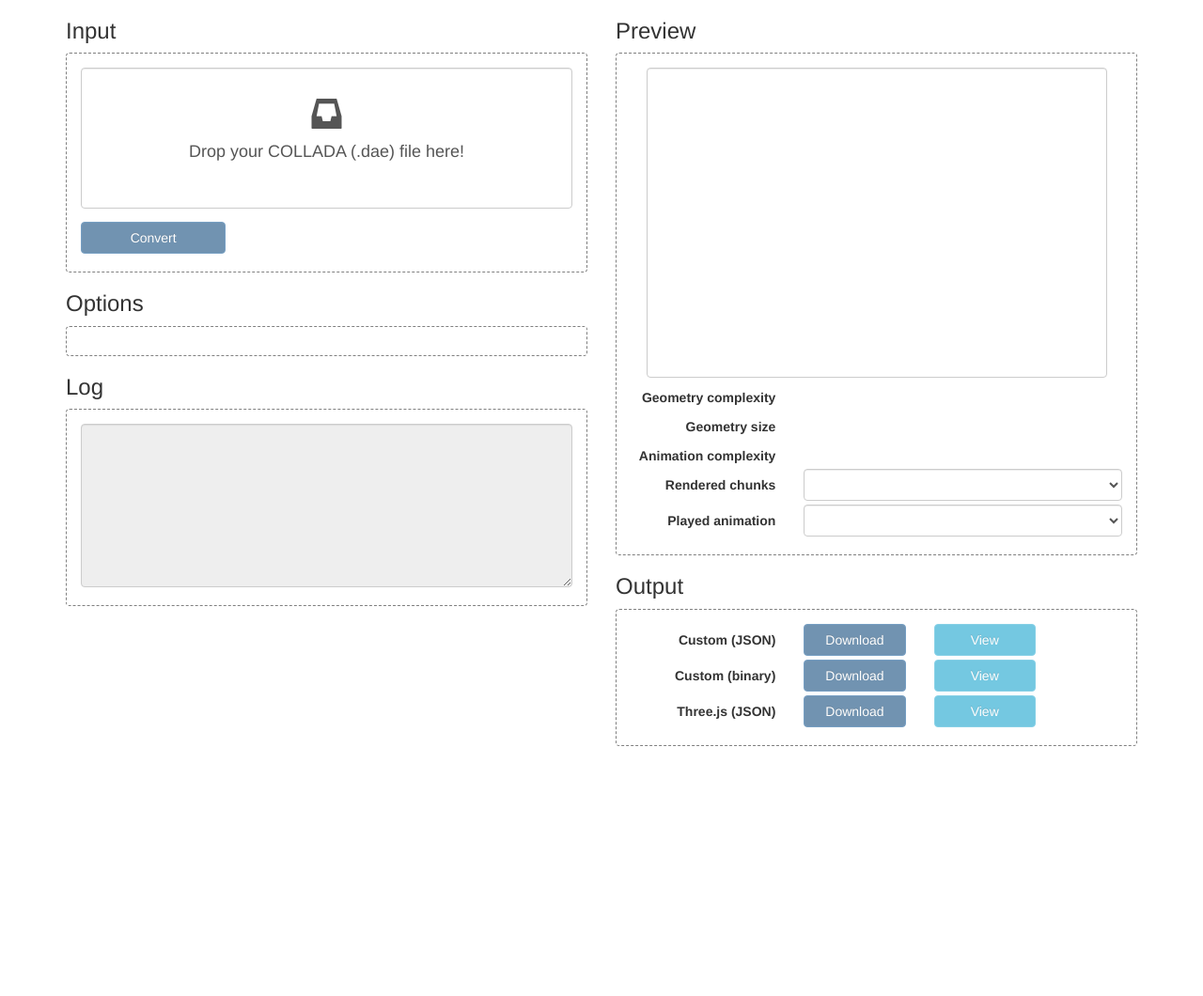
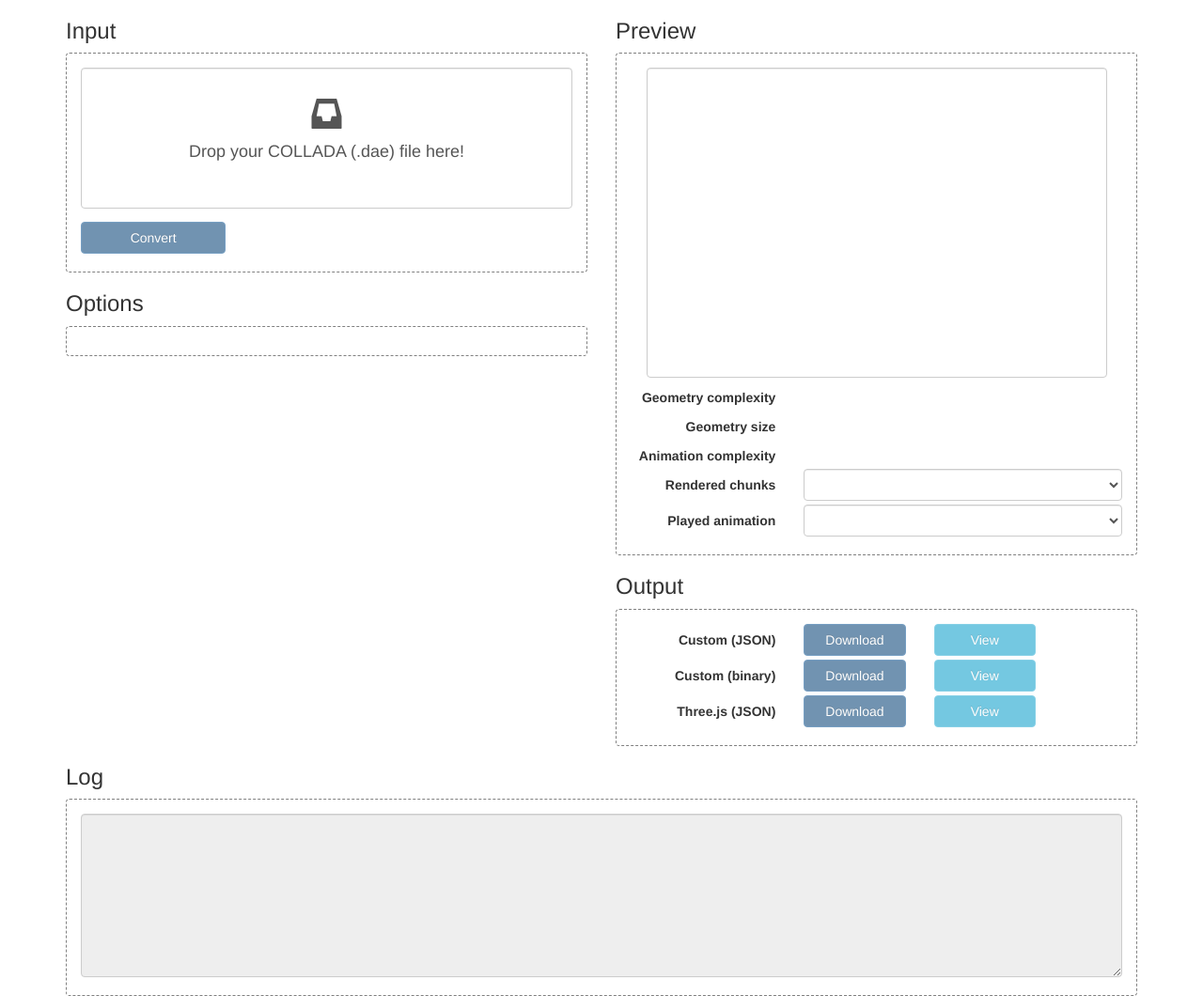
Before and after one commit to rmx/collada-converter, a website with bundled scripts: page examples/convert.html in a window 1280 px wide. Shown: the whole page at 94% size. Before the commit the page ends 800 px from the top, so only its background shows below. Built offline with nearby package versions, Linux system fonts and the light colour scheme.

Commit message:
Full-width log output

```diff
--- a/examples/convert.html
+++ b/examples/convert.html
@@ -76,14 +76,6 @@
                 <h3>Options</h3>
                 <form class="form-horizontal" role="form" id="form-options">
                     <!-- Content generated -->
-                </form>
-                <h3>Log</h3>
-                <form class="form-horizontal" role="form">
-                    <div class="form-group">
-                        <div class="col-sm-12">
-                            <textarea class="form-control" rows="8" id="log" readonly></textarea>
-                        </div>
-                    </div>
                 </form>
             </div>
             <div class="col-md-6">
@@ -171,6 +163,18 @@
                </form>
             </div>
         </div>
+        <div class="row">
+            <div class="col-md-12">
+                <h3>Log</h3>
+                <form class="form-horizontal" role="form">
+                    <div class="form-group">
+                        <div class="col-sm-12">
+                            <textarea class="form-control" rows="8" id="log" readonly></textarea>
+                        </div>
+                    </div>
+                </form>
+            </div>
+        </div>
     </div>
     <!-- Modal (Preview)-->
     <div class="modal" id="preview-modal" tabindex="-1" role="dialog">
```
